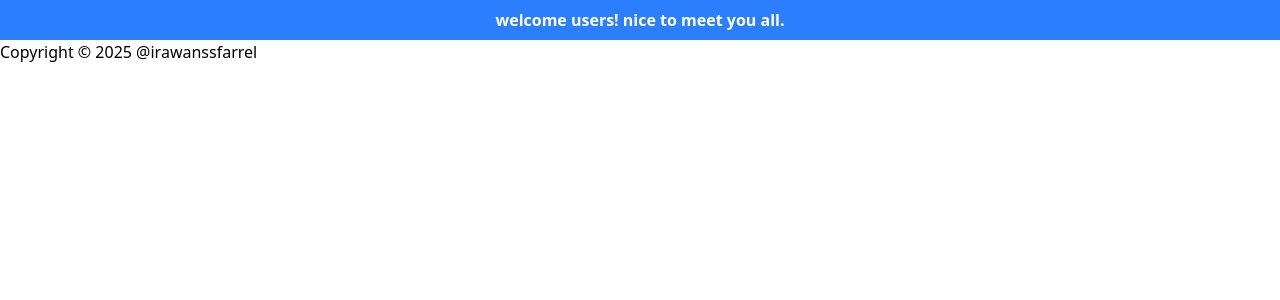
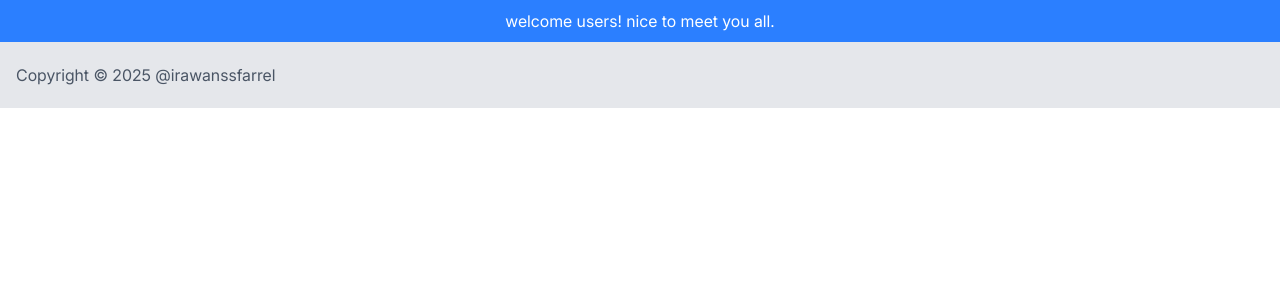
Before and after one commit to MrIrawan/profile-tree, a React (Vite) app: page / in a window 1280 px wide. Shown: the top 300 px of the page. Built offline with nearby package versions, Linux system fonts and the light colour scheme.

Commit message:
menghubungkan font kedalam css

```diff
--- a/src/components/AppWrapper/AppWrapper.tsx
+++ b/src/components/AppWrapper/AppWrapper.tsx
@@ -5,13 +5,13 @@ export default function AppWrapper({ children }: AppWrapperType) {
         <>
         <header className="bg-blue-500 px-4 py-2">
             <div className="container w-full mx-auto">
-                <p className="text-white text-base font-semibold w-fit mx-auto">welcome users! nice to meet you all.</p>
+                <p className="text-white leading-relaxed text-base font-medium w-fit mx-auto">welcome users! nice to meet you all.</p>
             </div>
         </header>
             { children }
-        <footer>
+        <footer className="bg-gray-200 px-4 py-5">
             <div className="container w-full mx-auto">
-                <p>Copyright &copy; 2025 @irawanssfarrel</p>
+                <p className="text-gray-600 leading-relaxed text-base font-medium">Copyright &copy; 2025 @irawanssfarrel</p>
             </div>
         </footer>
         </>
--- a/src/index.css
+++ b/src/index.css
@@ -1 +1,10 @@
 @import "tailwindcss";
+
+@font-face {
+  font-family: 'Inter';
+  src: url(/font/Inter_18pt-Regular.ttf) format('truetype');
+}
+
+body {
+  font-family: 'Inter', 'Times New Roman';
+}
```
